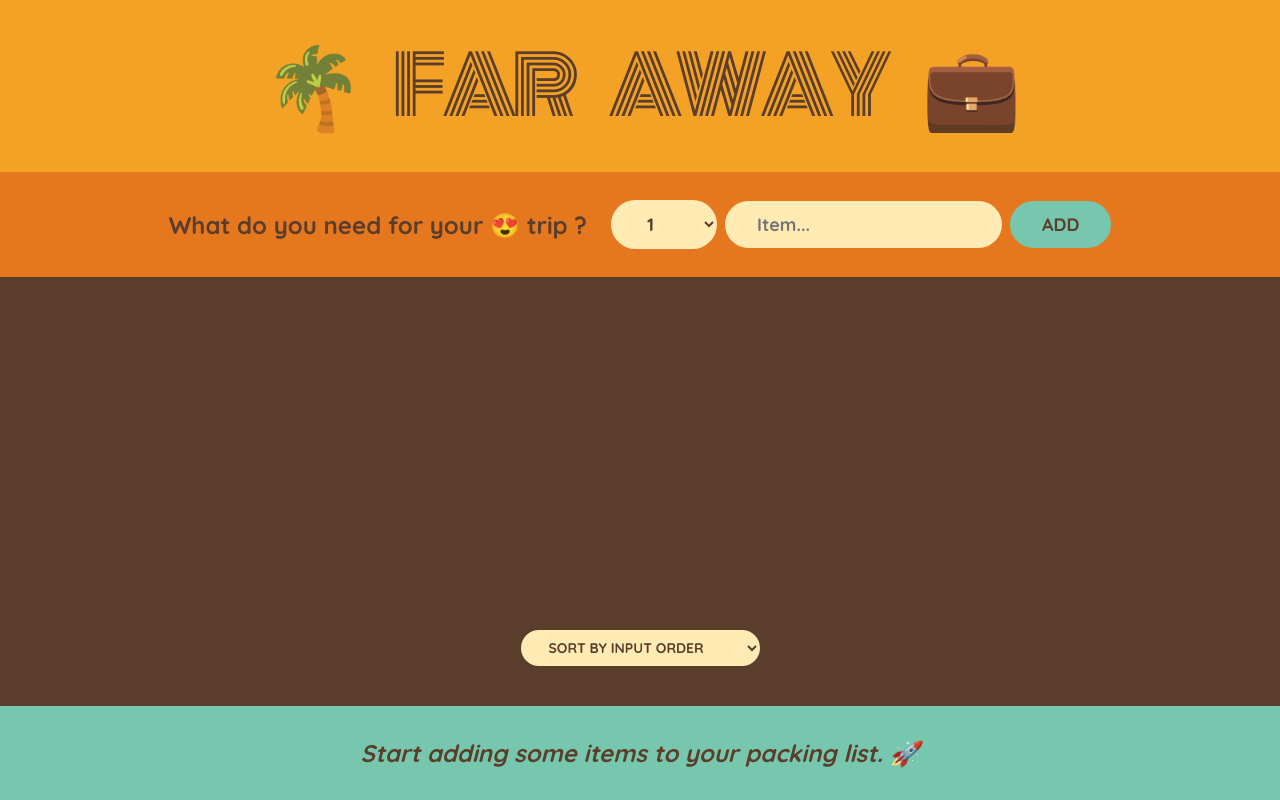
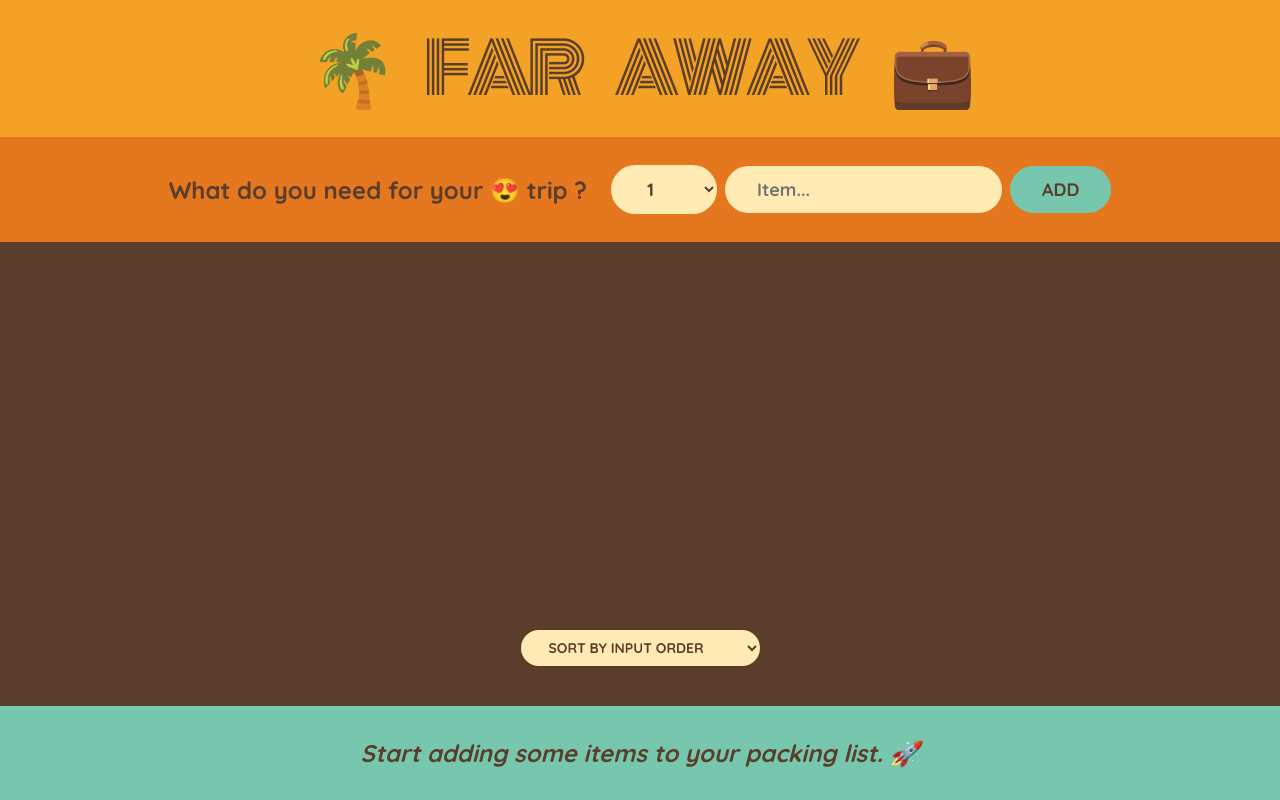
Before and after one commit to gauravsingh1281/The-Far-Away-Travel-List, a React (Create React App) app: page / in a window 1280 px wide. Built offline with nearby package versions, Linux system fonts and the light colour scheme.

Commit message:
header styles values and packed item sorting logic updated.

```diff
--- a/src/components/PackingList.js
+++ b/src/components/PackingList.js
@@ -17,7 +17,7 @@ export default function PackingList({
   if (sortBy === "packed")
     sortedItem = items
       .slice()
-      .sort((a, b) => Number(a.packed) - Number(b.packed));
+      .sort((a, b) => Number(b.packed) - Number(a.packed));
   return (
     <div className="list">
       <ul>
--- a/src/index.css
+++ b/src/index.css
@@ -29,12 +29,12 @@ h1 {
   text-align: center;
   background-color: #f4a226;
   font-family: "Monoton";
-  font-size: 8rem;
+  font-size: 7rem;
   text-transform: uppercase;
   font-weight: 400;
   word-spacing: 30px;
   letter-spacing: -5px;
-  padding: 2.4rem 0;
+  padding: 1.4rem 0;
 }
 
 .add-form {
```
